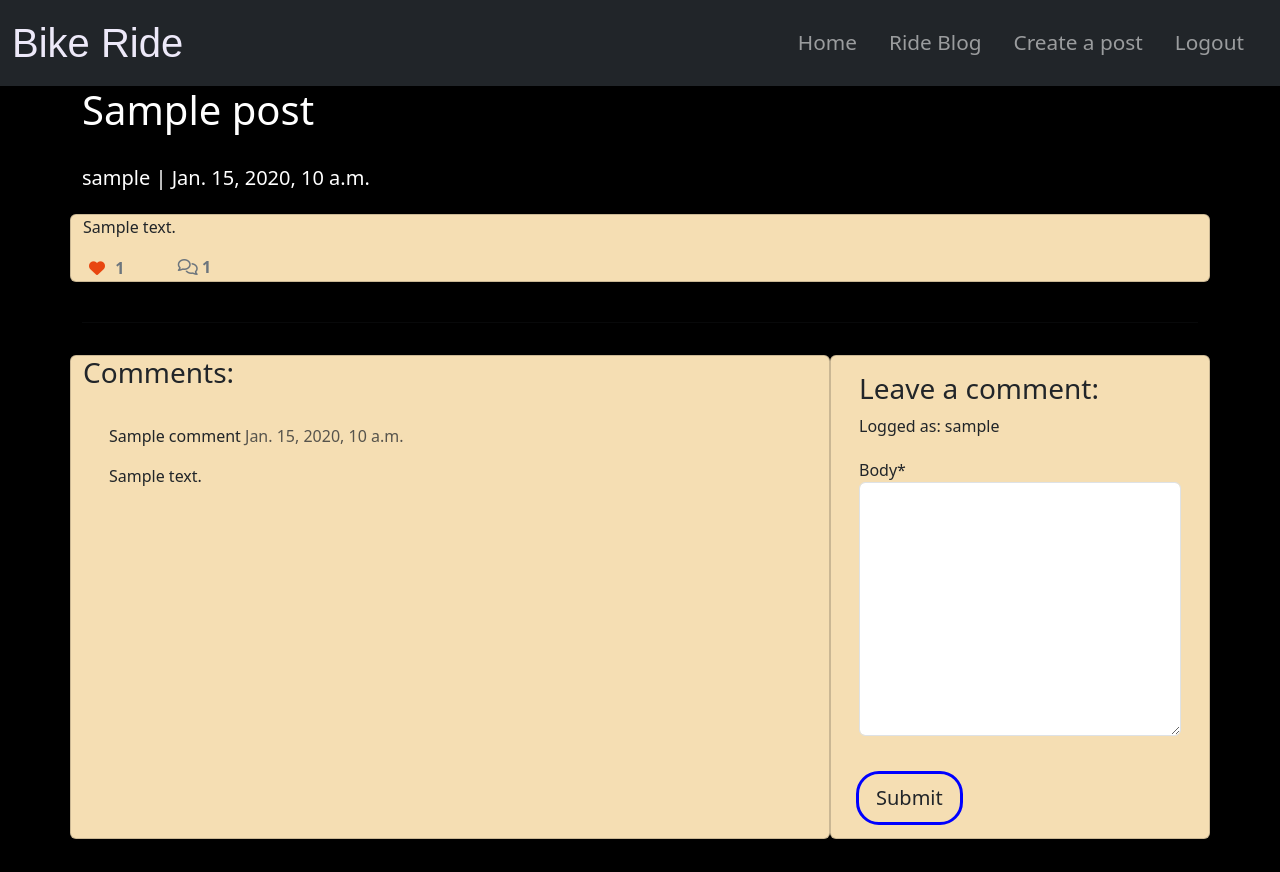
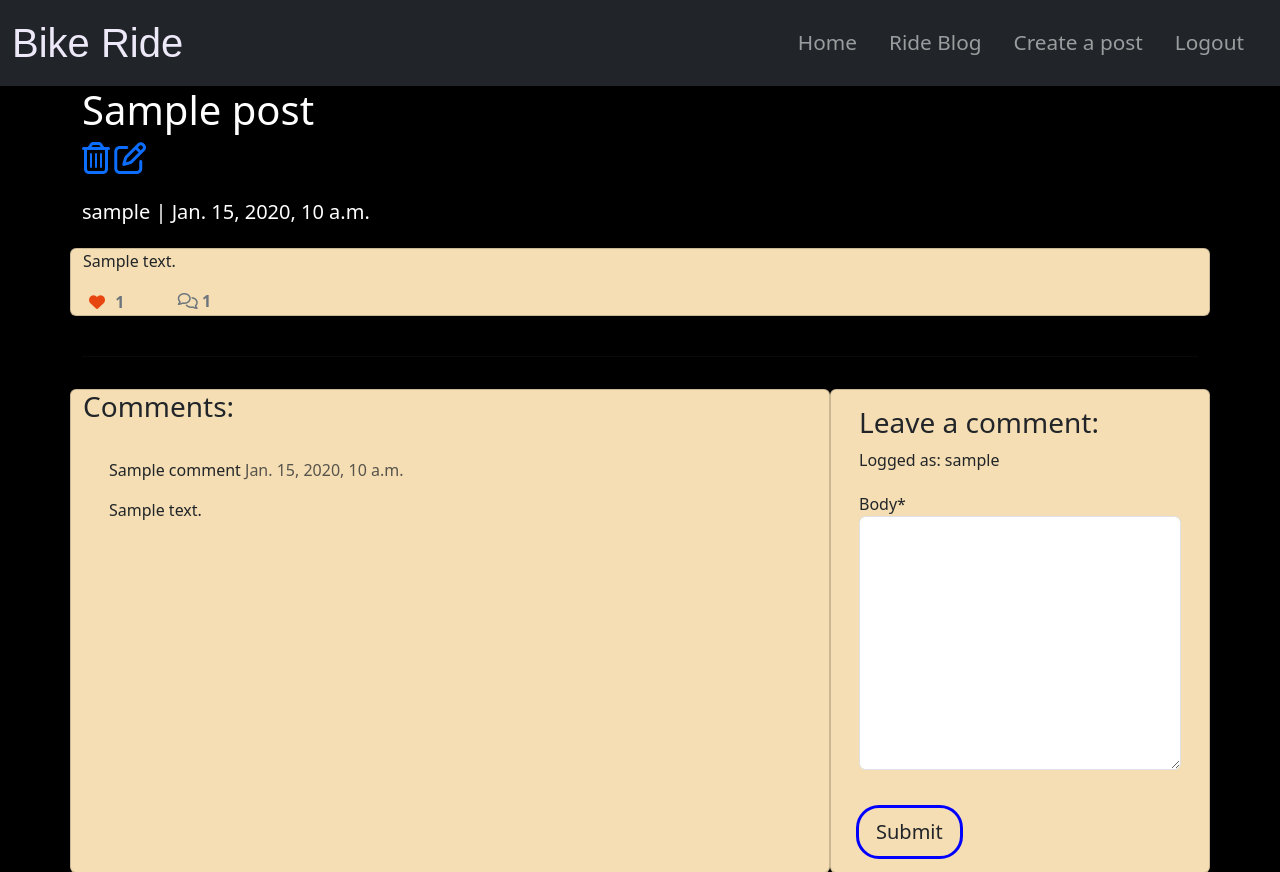
Before and after one commit to deima24/Bike-Ride, a Django app: a page that uses templates/post_detail.html in a window 1280 px wide; the page is wider, and only the part inside the window is pictured. Shown: the top 872 px of that part. Run offline with Django 3.2, Linux system fonts and the light colour scheme; a user stored in the database is signed in; tables that the repository leaves empty hold one stand-in row (values such as "Sample post"); some libraries are stand-ins or nearby versions.

```diff
--- a/ride/views.py
+++ b/ride/views.py
@@ -103,7 +103,7 @@ class PostCreate(CreateView):
 class PostDelete(LoginRequiredMixin, UserPassesTestMixin, DeleteView):
     """ A view to delete an post """
     model = Post
-    success_url = ""
+    #success_url = ""
     template_name = "post_delete.html"
 
     def test_func(self):
@@ -115,7 +115,7 @@ class PostEdit(LoginRequiredMixin, UserPassesTestMixin, UpdateView):
 
     Model = Post
     form_class = PostForm
-    success_url = ""
+    #success_url = ""
     template_name = "post_edit.html"
     queryset = Post.objects
 
--- a/templates/post_detail.html
+++ b/templates/post_detail.html
@@ -11,6 +11,25 @@
                 <!-- Post title goes in these h1 tags -->
                 <h1 class="post-title">{{ post.title }}</h1>
             </div>
+            <!-- Delete Post -->
+            {% if post.author == request.user%}
+            <div class="row-md-3">
+                <div class="col-md-3 float-right ">
+                    <span>
+                        <a href="{% url 'post_delete' post.pk %}" class="delete large-icon"
+                            aria-label="Click to delete post">
+                            <i class="far fa-trash-alt fa-2x"></i>
+                        </a>
+                    </span>
+                    <!-- Edit Post -->
+                    <span>
+                        <a href="{% url 'post_edit' post.pk %}" class="edit large-icon" aria-label="Click to edit idea">
+                            <i class="far fa-edit fa-2x"></i>
+                        </a>
+                    </span>
+                </div>
+            </div>
+            {% endif %}
         </div>
 
         <div class="d-md-block col-md-12 offset-md-2 post-image">
--- a/templates/post_edit.html
+++ b/templates/post_edit.html
@@ -7,7 +7,7 @@
     <h1>Edit your Idea</h1>
     <p>If you have any updates to your existing idea please update them here.</p>
     <!-- Edit idea form-->
-    <form class="edit_idea_form" action="{% url 'idea_edit' idea.id %}" method="POST" enctype="multipart/form-data">
+    <form class="edit_idea_form" action="{% url 'post_edit' post.id %}" method="POST" enctype="multipart/form-data">
 
         {% csrf_token %}
 
```
